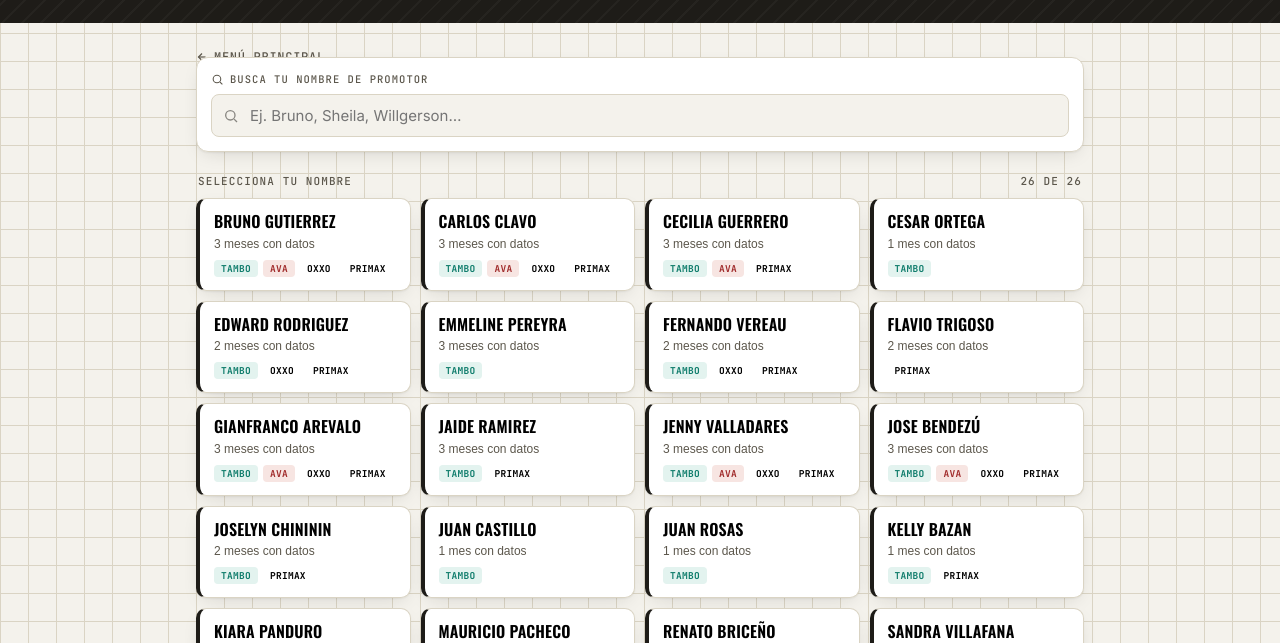
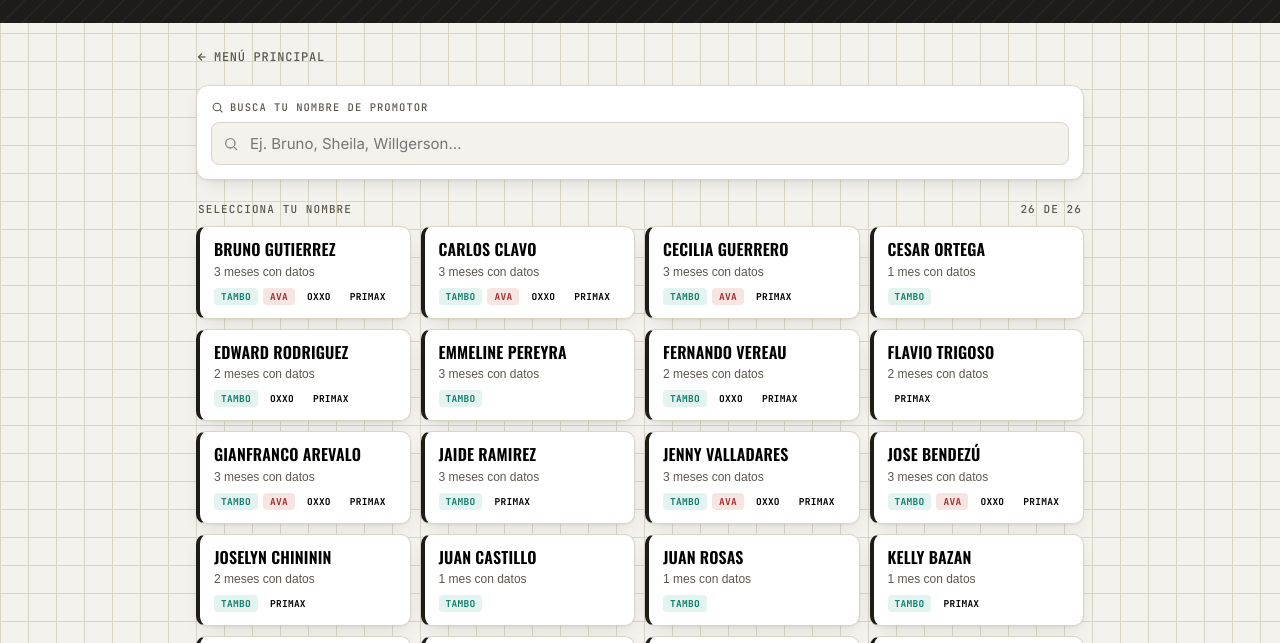
Before and after one commit to marcelottaudit/cuotassetiembre, a plain HTML site: page index.html in a window 1280 px wide. Both pictures are taken after a click on the button 414 px from the left and 268 px from the top of the page. Shown: the part 135-778 px from the top of the page. Drawn offline with nearby package versions, Linux system fonts and the light colour scheme.

Commit message:
Fix: boton Menu principal tapado por el margen negativo del buscador

```diff
--- a/index.html
+++ b/index.html
@@ -498,11 +498,11 @@
   </div>
 
   <div id="conectadosHome" style="display:none;">
-  <button class="back-btn" onclick="showHome()" style="padding-left:0; margin-bottom:6px;">
+  <button class="back-btn" onclick="showHome()" style="padding-left:0; margin-bottom:14px; position:relative; z-index:6;">
     <svg viewBox="0 0 24 24" fill="none" stroke="currentColor" stroke-width="2.4" width="12" height="12"><line x1="19" y1="12" x2="5" y2="12"/><polyline points="12 19 5 12 12 5"/></svg>
     Menú principal
   </button>
-  <div class="search-block">
+  <div class="search-block" style="margin-top:0;">
     <div class="search-box">
       <div class="search-label">
         <svg viewBox="0 0 24 24" fill="none" stroke="currentColor" stroke-width="2" width="13" height="13"><circle cx="11" cy="11" r="7"/><line x1="21" y1="21" x2="16.65" y2="16.65"/></svg>
```
